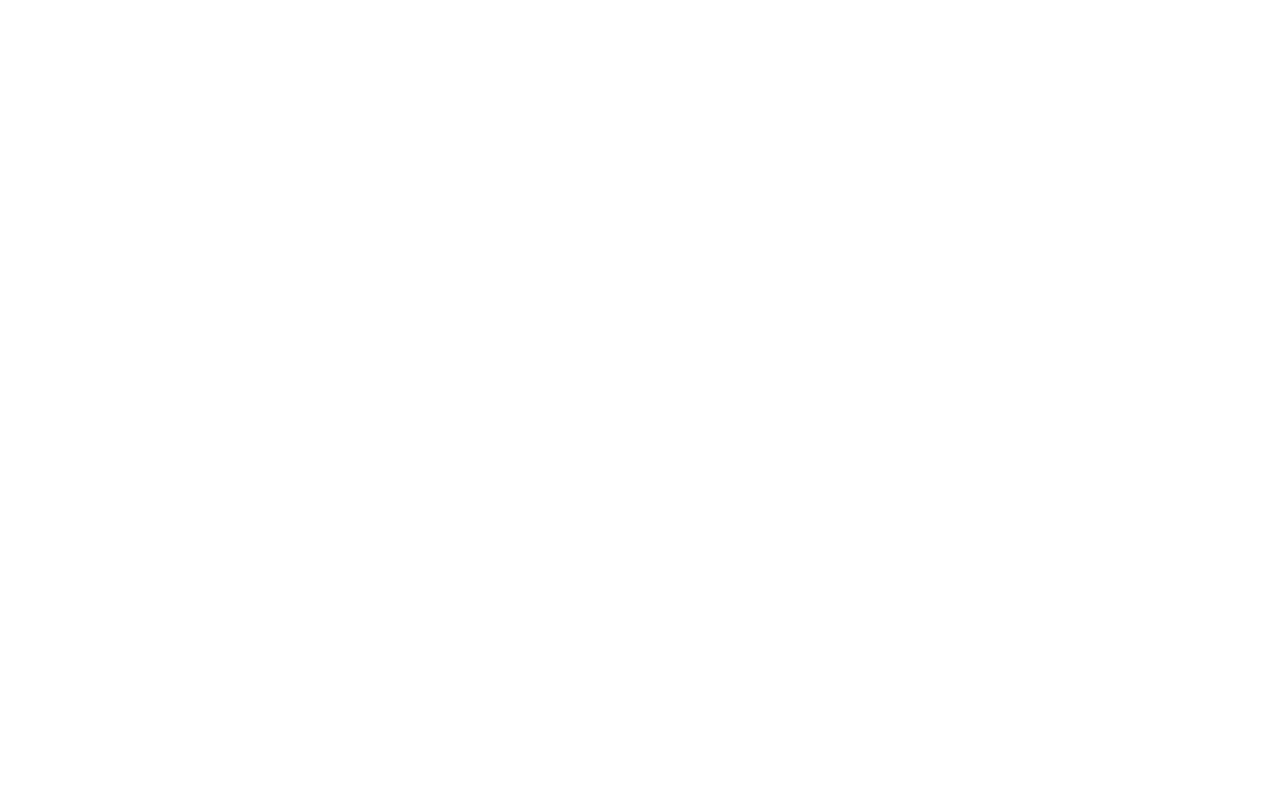
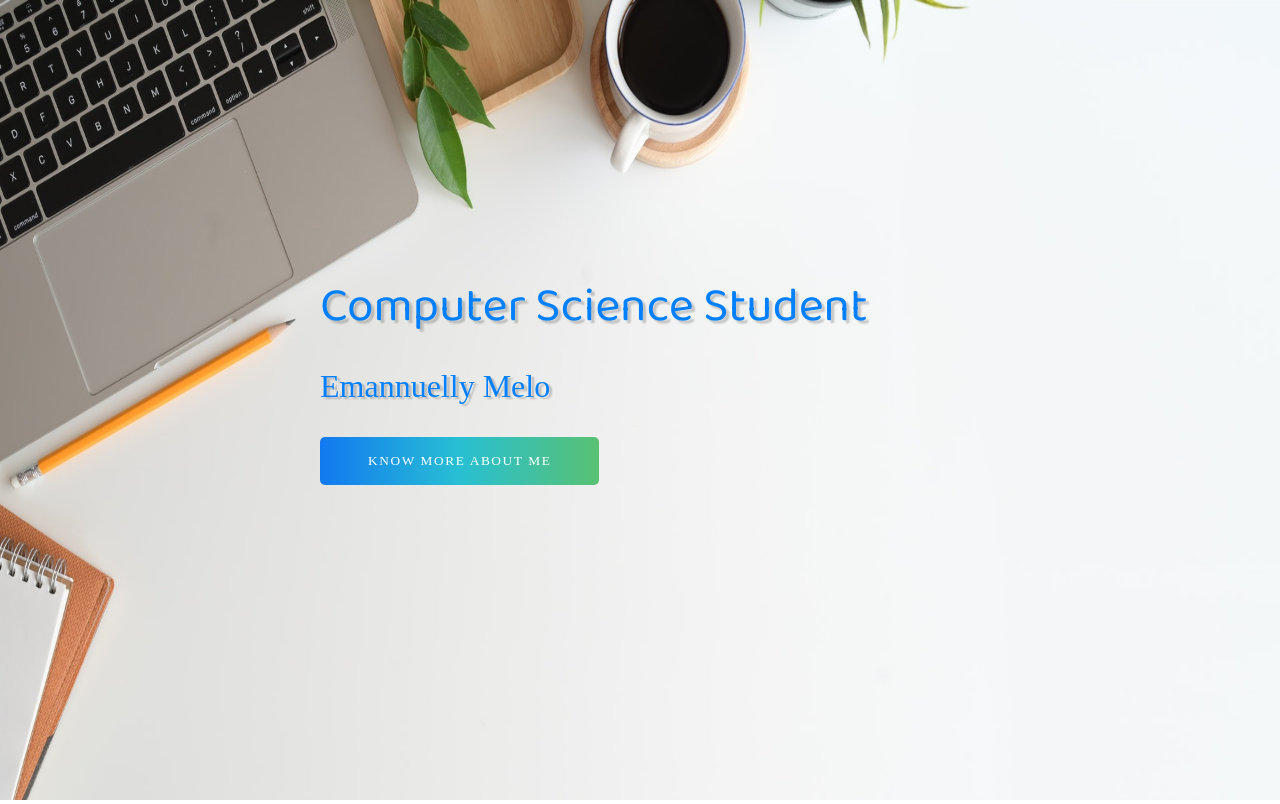
Before and after one commit to emannuellymelo/My-First-Portfolio, a plain HTML site: page index.html in a window 1280 px wide. Drawn offline with Linux system fonts and the light colour scheme.

Commit message:
:package: header

```diff
--- a/index.html
+++ b/index.html
@@ -3,10 +3,27 @@
 <head>
     <meta charset="UTF-8">
     <meta name="viewport" content="width=device-width, initial-scale=1.0">
-    <link rel="stylesheet" href="style.css">
+    <link rel="stylesheet" href="style.css" />
+    <link rel="apple-touch-icon" sizes="180x180" href="imagens/apple-touch-icon.png">
+    <link rel="icon" type="image/png" sizes="32x32" href="imagens/favicon-32x32.png">
+    <link rel="icon" type="image/png" sizes="16x16" href="imagens/favicon-16x16.png">
+    <link rel="manifest" href="/site.webmanifest">
     <title>Emannuelly Melo</title>
 </head>
 <body>
 
+    <div class="container">
+        <header>
+            <div class="img-wrapper">
+                <img src="imagens/bg.jpg" alt="">
+            </div>
+            <div class="banner">
+                <h1>Computer Science Student</h1>
+                <p>Emannuelly Melo</p>
+                <button>Know more about me</button>
+            </div>
+        </header>
+    </div>
+
 </body>
 </html>
--- a/style.css
+++ b/style.css
@@ -1,3 +1,67 @@
 @import url('https://fonts.googleapis.com/css2?family=Baloo+Da+2:wght@400;500;600;700&family=Josefin+Sans:ital,wght@0,300;0,400;0,600;0,700;1,300;1,400;1,600&family=Mulish:ital,wght@0,200;0,300;0,400;0,500;1,200;1,300;1,400&display=swap');
 
-@import url('https://cdnjs.cloudflare.com/ajax/libs/font-awesome/5.14.0/css/all.min.css')
+@import url('https://cdnjs.cloudflare.com/ajax/libs/font-awesome/5.14.0/css/all.min.css');
+
+
+*{
+    margin: 0;
+    padding: 0;
+}
+
+header {
+    width: 100%;
+    height: 100vh;  /**view height*/
+}
+
+.img-wrapper{
+    width: 100%;
+    height: 100%;
+}
+
+.img-wrapper img{   /**imagens que estão em wrapper*/
+    width: 100%;
+    height: 100%;
+}
+
+.banner {
+    position: absolute;
+    top: 35%;
+    left: 25%;  /*distância da esquerda*/
+}
+
+.banner h1 {
+    color: #0080ff;
+    font-size: 3rem;
+    font-family: "Baloo Da 2", serif;
+    font-weight: 200;
+    text-shadow: .2rem .2rem 2px rgba(0,0,0,.2);
+    line-height: 3.5rem;
+    margin-bottom: 2rem;    /*espaçamento*/
+}
+
+.banner p{
+    font-family: "Josefin Slab", serif;
+    color: #0080ff;
+    font-size: 2rem;
+    font-weight: 100;
+    text-shadow: .2rem .1rem .1rem rgba(0,0,0,.2);
+}
+
+.banner button{
+    font-family: "Muli", serif;
+    text-transform: uppercase;
+    letter-spacing: .1rem;
+    color: #ffffff;
+    background: #59C173;
+    background: -webkit-linear-gradient(to right, #2178db, #4db8f7, #59C173);
+    background: linear-gradient(to right, #1279f0, #28bfd3, #59C173);
+    padding: 1rem 3rem;
+    border: none;
+    border-radius: 5px;
+    margin-top: 2rem;
+    cursor: pointer;
+}
+
+.banner button:hover{
+    opacity: .8;
+}
```
Also changed, not shown: imagens/android-chrome-192x192.png (renamed from android-chrome-192x192.png), imagens/android-chrome-512x512.png (renamed from android-chrome-512x512.png), imagens/apple-touch-icon.png (renamed from apple-touch-icon.png), imagens/bg.jpg (added), imagens/favicon-16x16.png (renamed from favicon-16x16.png), imagens/favicon-32x32.png (renamed from favicon-32x32.png), site.webmanifest, 1 other file.
